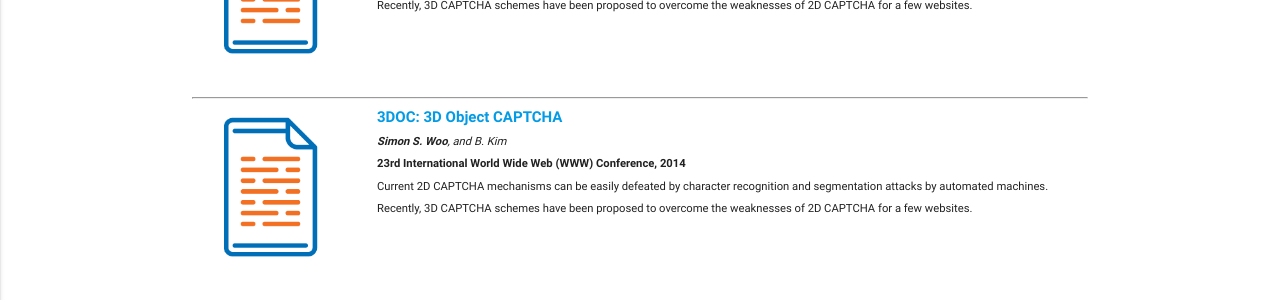
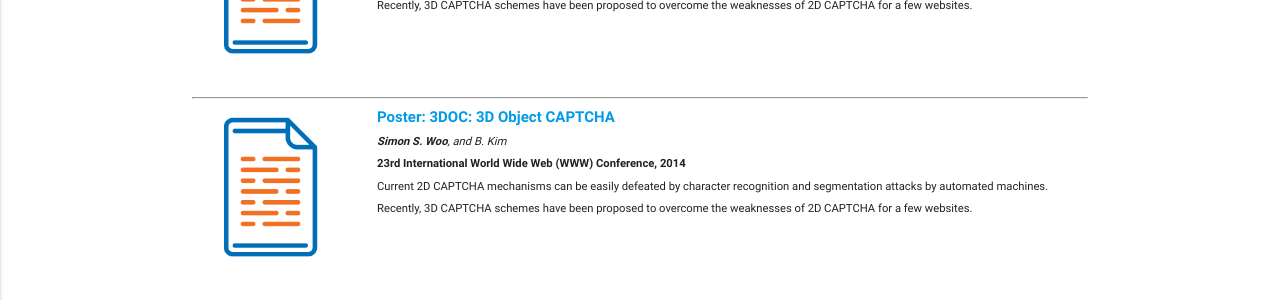
Before and after one commit to Yurim990507/DASH-Lab.github.io, a Jekyll site: the page built from example2.md, in a window 1280 px wide and 900 px high, scrolled down 14265 px. Shown: the part 152-452 px from the top of the window. Built offline with Jekyll 4.4.1, drawn with Linux system fonts in a browser that asks for light colours.

Commit message:
Update example2.md

```diff
--- a/example2.md
+++ b/example2.md
@@ -1647,7 +1647,7 @@ permalink: /Publications/
             <table >
             <thead>
                 <tr>
-                    <a ><b>3DOC: 3D Object CAPTCHA</b></a>
+                    <a ><b>Poster: 3DOC: 3D Object CAPTCHA</b></a>
                 </tr>
             </thead>
             <tbody>
```
